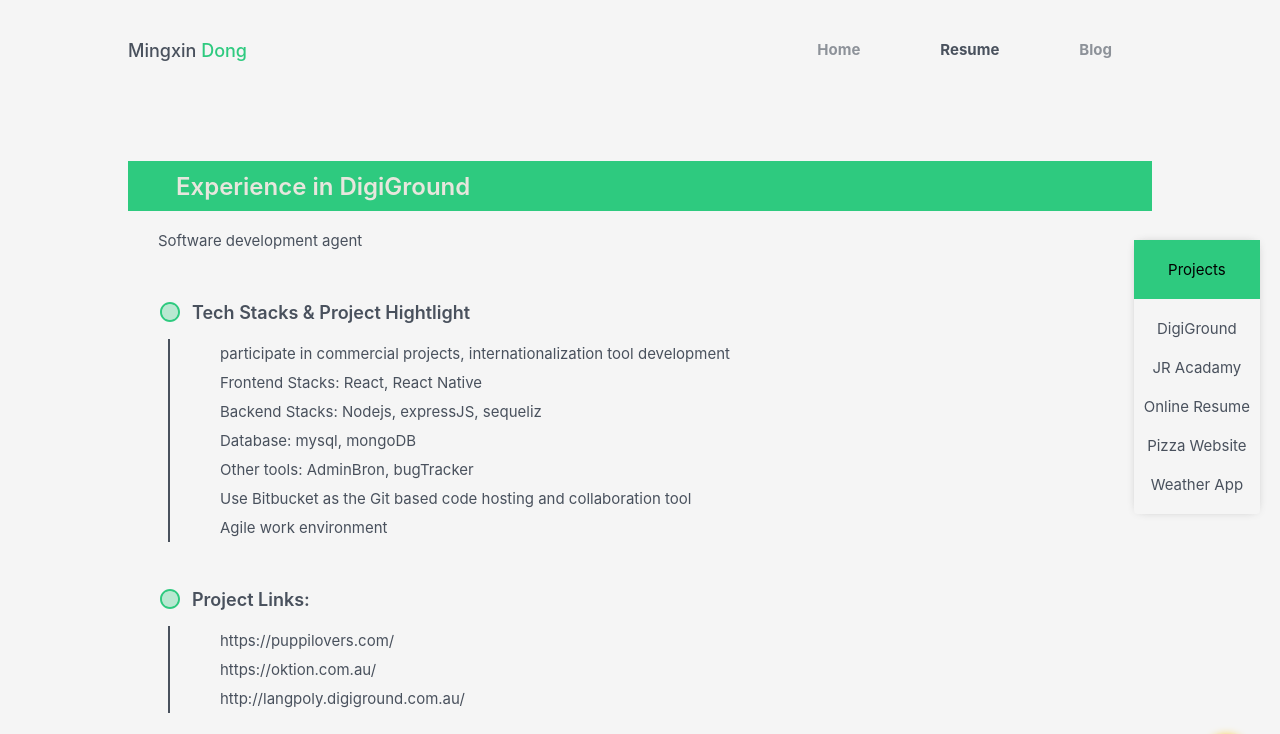
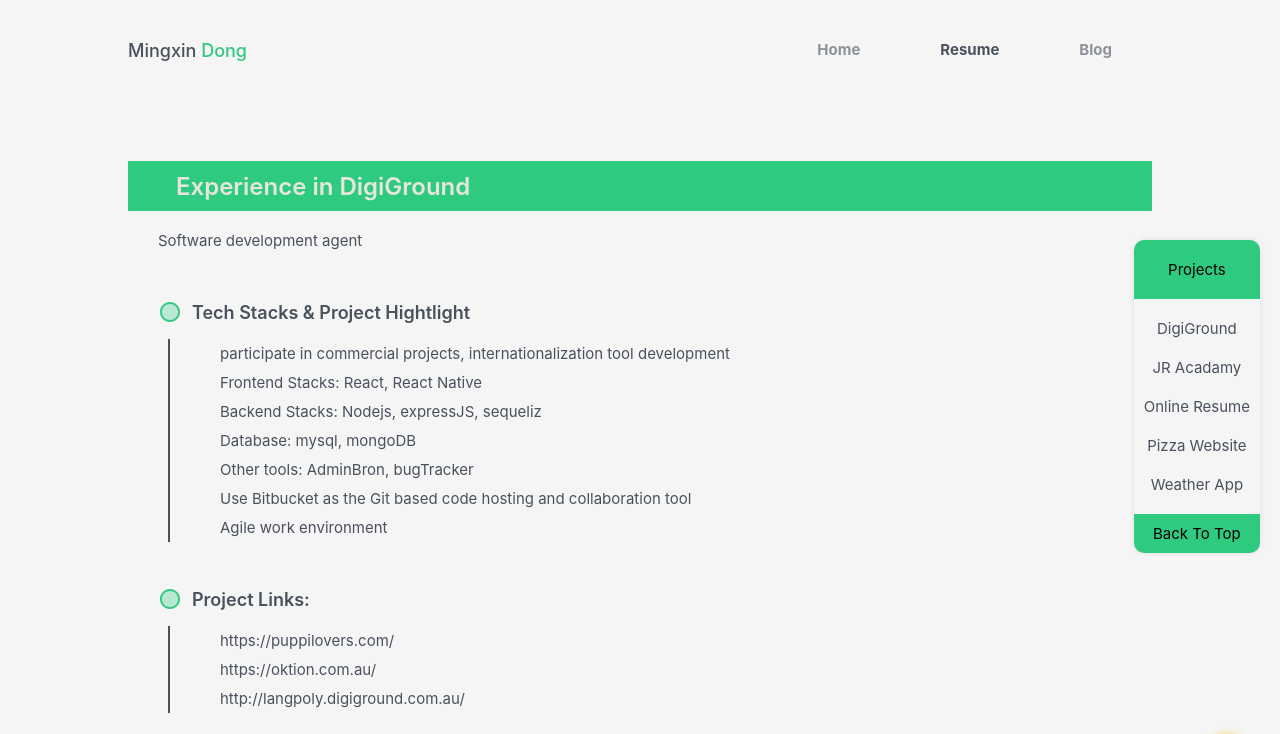
Before and after one commit to dongmingxin/my-app, a Next.js app: page /resume in a window 1280 px wide. Shown: the top 734 px of the page. Built offline with nearby package versions, Linux system fonts and the light colour scheme.

Commit message:
add all back to top

```diff
--- a/src/components/anchor/Anchor.tsx
+++ b/src/components/anchor/Anchor.tsx
@@ -9,10 +9,11 @@
   position: fixed;
   top:30%;
   right: 20px;
+  border-radius: 10px;
+  overflow: hidden;
   display: flex;
   flex-direction: column;
   align-items: center;
-  border-radius: 4px;
   box-shadow: 0 0 5px 0 rgb(0 0 0 / 10%);
   z-index: 1;
   background-color: ${props => props.theme.backgroundColor};
@@ -34,6 +35,14 @@
       color: ${props => props.theme.textColorPrimary};
       text-decoration: none;
     }
+  }
+  .back-to-top {
+    width: 100%;
+    padding: 10px 0;
+    color: black;
+    text-align: center;
+    background-color: ${props => props.theme.primaryColor};
+    cursor: pointer;
   }
 
 `
@@ -61,6 +70,13 @@
           Weather App
         </Link>
       </div>
+      <div className="back-to-top" onClick={()=>{window.scrollTo({
+          top: 0,
+          left: 0,
+          behavior: "smooth"
+        });}}>
+        Back To Top
+      </div>
     </Anchorbar>
   )
 }
--- a/src/components/layout/layout.tsx
+++ b/src/components/layout/layout.tsx
@@ -48,12 +48,10 @@
 
 
 const Container = styled.div`
-    /* margin-bottom: 10px; */
     display: flex;
     flex-direction: column;
     align-items: center;
     width: 100%;
-    overflow: hidden;
     @media screen and (max-width: 2600px) {
         width: 60%;
     }
```
